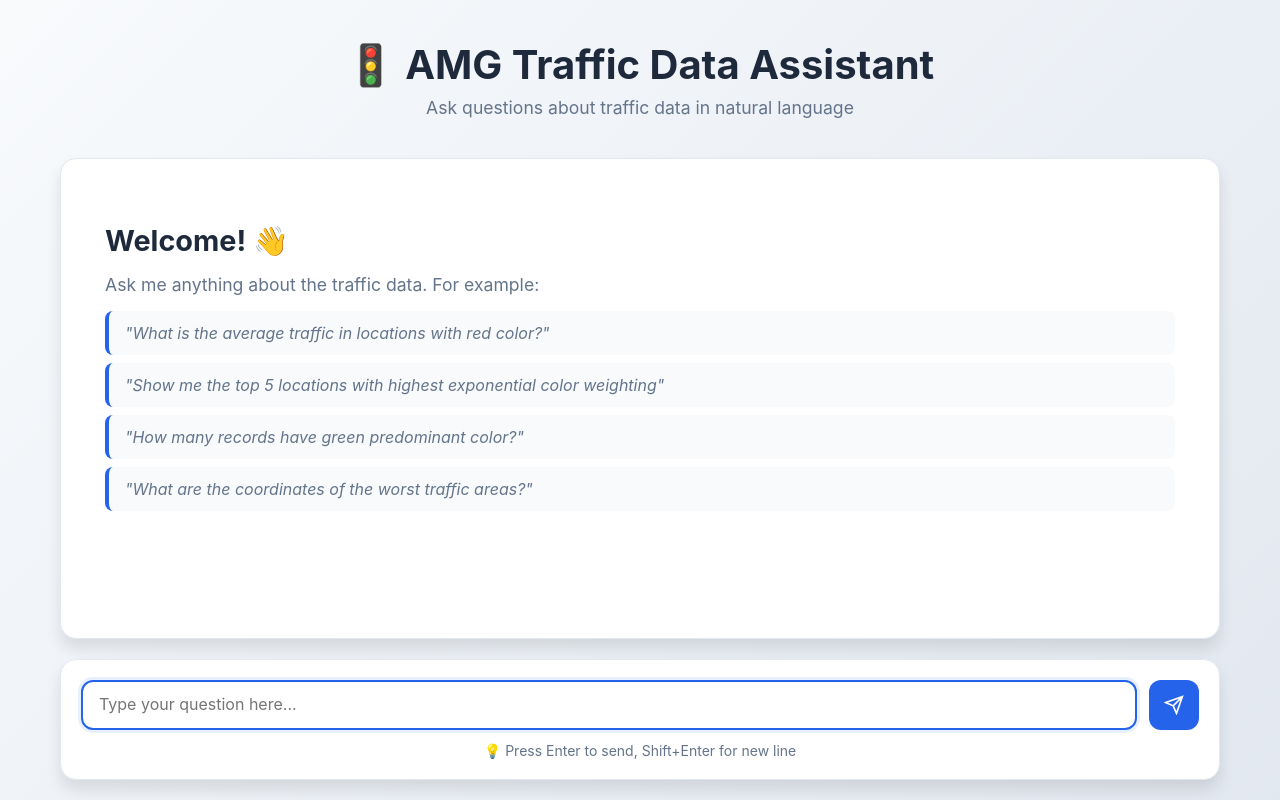
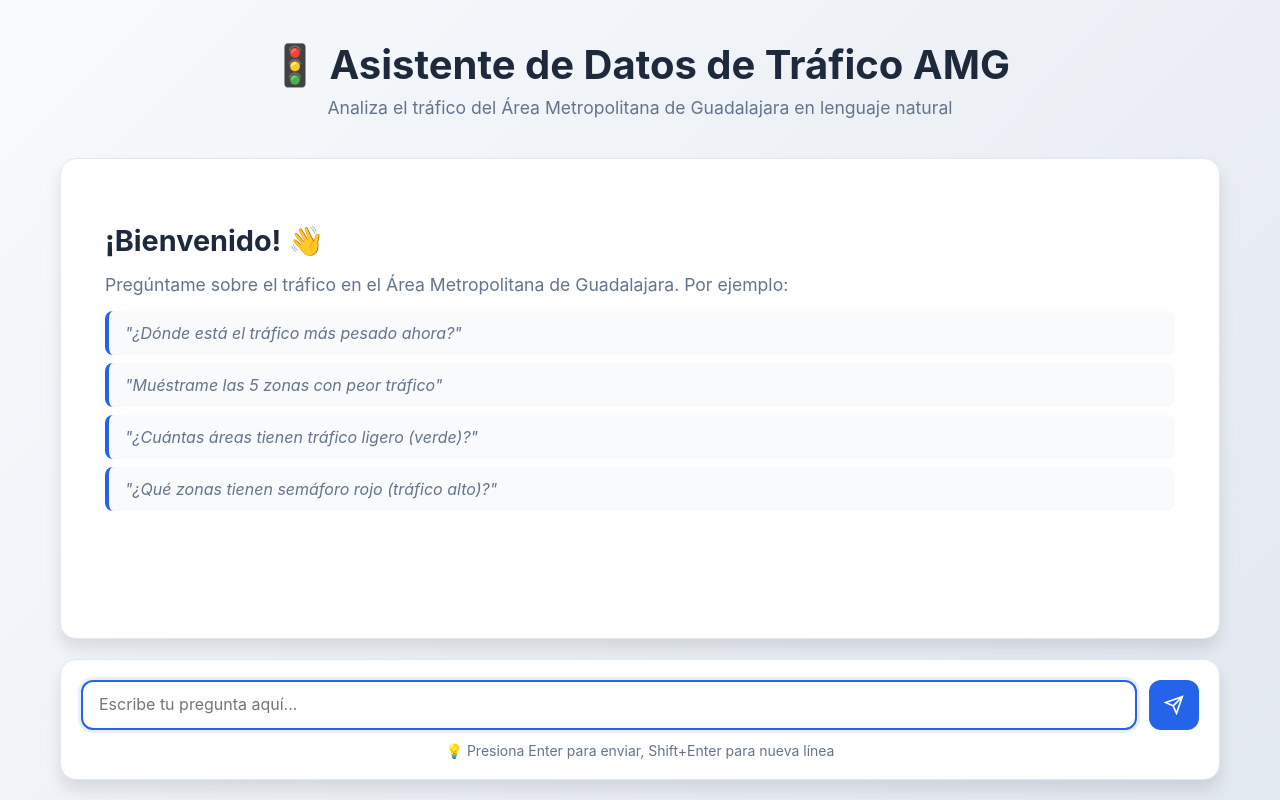
Before and after one commit to sebasfdezzz/traffic_llm, a Flask app: page / in a window 1280 px wide. Run offline with Flask 3, Linux system fonts and the light colour scheme.

Commit message:
espanol y contexto

```diff
--- a/AgentAPI/app.py
+++ b/AgentAPI/app.py
@@ -178,7 +178,7 @@ def ask_question():
 
         if not question:
             print("❌ Empty question received")
-            return jsonify({'error': 'No question provided'}), 400
+            return jsonify({'error': 'No se proporcionó ninguna pregunta'}), 400
 
         # Detect and convert address to coordinates if needed
         print("🔍 Checking for address in question...")
@@ -190,20 +190,28 @@ def ask_question():
 
         # Add context to help the agent understand the data structure
         enhanced_question = f"""
-        You have access to a table called 'traffic_data' with these columns:
-        - id (TEXT): unique identifier
-        - predominant_color (TEXT): traffic color indicator (red, yellow, green)
-        - exponential_color_weighting (FLOAT): exponential weighted traffic score
-        - linear_color_weighting (FLOAT): linear weighted traffic score
-        - diffuse_logic_traffic (FLOAT): diffuse logic traffic value
-        - coordx (FLOAT): latitude coordinate
-        - coordy (FLOAT): longitude coordinate
+        Estás analizando datos de tráfico del Área Metropolitana de Guadalajara (AMG), México.
 
-        User question: {question_with_coords}
+        Tienes acceso a una tabla llamada 'traffic_data' con estas columnas:
+        - id (TEXT): identificador único de la ubicación
+        - predominant_color (TEXT): indicador de nivel de tráfico
+          * green = tráfico LIGERO (fluido, sin congestión)
+          * yellow/orange = tráfico MEDIO (algo de congestión)
+          * red = tráfico ALTO (congestión severa, muy lento)
+        - exponential_color_weighting (FLOAT): puntaje de congestión ponderado exponencial (mayor valor = peor tráfico)
+        - linear_color_weighting (FLOAT): puntaje de congestión ponderado lineal (mayor valor = peor tráfico)
+        - diffuse_logic_traffic (FLOAT): valor difuso (NO es relevante, ignóralo)
+        - coordx (FLOAT): coordenada de LONGITUD (aproximadamente -103.2 a -103.5 para Guadalajara)
+        - coordy (FLOAT): coordenada de LATITUD (aproximadamente 20.5 a 20.8 para Guadalajara)
 
-        When searching by coordinates, use a range query like: WHERE coordx BETWEEN (lat-0.01) AND (lat+0.01) AND coordy BETWEEN (lon-0.01) AND (lon+0.01)
+        IMPORTANTE: Las coordenadas están en formato (longitud, latitud). Coordx es longitud (oeste de Greenwich, valores negativos) y Coordy es latitud.
 
-        Please provide a clear, concise answer. If you return data with coordinates, include the coordx and coordy values.
+        Pregunta del usuario: {question_with_coords}
+
+        Al buscar por coordenadas, usa una consulta de rango como: WHERE coordx BETWEEN (lon-0.01) AND (lon+0.01) AND coordy BETWEEN (lat-0.01) AND (lat+0.01)
+
+        Por favor proporciona una respuesta clara y concisa en español. Si devuelves datos con coordenadas, incluye los valores de coordx y coordy.
+        Cuando menciones niveles de tráfico, usa términos claros: tráfico ligero/fluido (green), tráfico medio (yellow/orange), tráfico pesado/alto (red).
         """
 
         # Execute the agent
@@ -211,7 +219,7 @@ def ask_question():
         result = agent_executor.invoke({"input": enhanced_question})
         print("✅ Agent execution completed")
 
-        answer = result.get('output', 'No answer generated')
+        answer = result.get('output', 'No se generó respuesta')
         print(f"📝 Answer generated: {answer[:100]}..." if len(answer) > 100 else f"📝 Answer: {answer}")
 
         # Try to extract coordinates from the intermediate steps and enrich with addresses
@@ -237,7 +245,7 @@ def ask_question():
 
                         if addresses:
                             print(f"✅ Added {len(addresses)} address(es) to response")
-                            enriched_answer += "\n\nLocations:\n" + "\n".join(addresses)
+                            enriched_answer += "\n\nUbicaciones:\n" + "\n".join(addresses)
         except Exception as e:
             print(f"⚠️  Error adding addresses: {e}")
 
@@ -252,7 +260,7 @@ def ask_question():
         print(f"\n❌ ERROR processing question: {e}")
         print(f"{'='*60}\n")
         return jsonify({
-            'error': f'Error processing your question: {str(e)}',
+            'error': f'Error al procesar tu pregunta: {str(e)}',
             'success': False
         }), 500
 
--- a/AgentAPI/templates/index.html
+++ b/AgentAPI/templates/index.html
@@ -9,19 +9,19 @@
 <body>
     <div class="container">
         <header class="header">
-            <h1>🚦 AMG Traffic Data Assistant</h1>
-            <p class="subtitle">Ask questions about traffic data in natural language</p>
+            <h1>🚦 Asistente de Datos de Tráfico AMG</h1>
+            <p class="subtitle">Analiza el tráfico del Área Metropolitana de Guadalajara en lenguaje natural</p>
         </header>
 
         <div class="chat-container" id="chatContainer">
             <div class="welcome-message">
-                <h2>Welcome! 👋</h2>
-                <p>Ask me anything about the traffic data. For example:</p>
+                <h2>¡Bienvenido! 👋</h2>
+                <p>Pregúntame sobre el tráfico en el Área Metropolitana de Guadalajara. Por ejemplo:</p>
                 <ul>
-                    <li>"What is the average traffic in locations with red color?"</li>
-                    <li>"Show me the top 5 locations with highest exponential color weighting"</li>
-                    <li>"How many records have green predominant color?"</li>
-                    <li>"What are the coordinates of the worst traffic areas?"</li>
+                    <li>"¿Dónde está el tráfico más pesado ahora?"</li>
+                    <li>"Muéstrame las 5 zonas con peor tráfico"</li>
+                    <li>"¿Cuántas áreas tienen tráfico ligero (verde)?"</li>
+                    <li>"¿Qué zonas tienen semáforo rojo (tráfico alto)?"</li>
                 </ul>
             </div>
         </div>
@@ -31,7 +31,7 @@
                 <div class="input-wrapper">
                     <textarea
                         id="questionInput"
-                        placeholder="Type your question here..."
+                        placeholder="Escribe tu pregunta aquí..."
                         rows="1"
                         autofocus
                     ></textarea>
@@ -43,7 +43,7 @@
                 </div>
             </form>
             <div class="info-text">
-                💡 Press Enter to send, Shift+Enter for new line
+                💡 Presiona Enter para enviar, Shift+Enter para nueva línea
             </div>
         </div>
     </div>
@@ -92,7 +92,7 @@
             submitBtn.disabled = true;
 
             // Add loading indicator
-            const loadingId = addMessage('Thinking...', 'assistant', true);
+            const loadingId = addMessage('Pensando...', 'assistant', true);
 
             try {
                 const response = await fetch('/ask', {
@@ -111,7 +111,7 @@
                 if (data.success) {
                     addMessage(data.answer, 'assistant');
                 } else {
-                    addMessage(`Error: ${data.error || 'Unknown error occurred'}`, 'error');
+                    addMessage(`Error: ${data.error || 'Ocurrió un error desconocido'}`, 'error');
                 }
             } catch (error) {
                 // Remove loading indicator
```
Also changed, not shown: AgentAPI/requirements.txt (+4 -4 lines).
